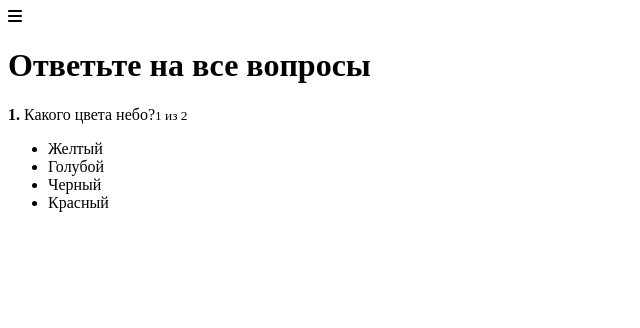
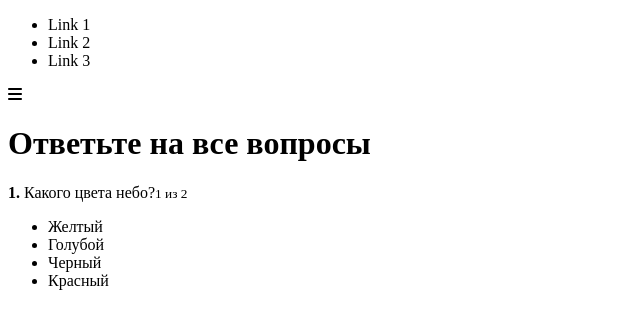
Before and after one commit to CodeCostylProduction/react-quiz, a React app: page / in a window 1280 px wide. Shown: the top 328 px of the page, without its empty margins (0-640 px from the left). Built offline with nearby package versions, Linux system fonts and the light colour scheme.

Commit message:
up to 58 exercise

```diff
--- /dev/null
+++ b/src/components/Navigation/Drawer/Drawer.css
@@ -0,0 +1,42 @@
+.Drawer {
+    left: 0;
+    bottom: 0;
+    top: 0;
+    position: fixed;
+    width: 80%;
+    max-width: 300px;
+    padding: 20px 10px;
+    box-sizing: border-box;
+    background: #ffffff;
+    transform: translateX(0px);
+    transition: transform .22s ease-in;
+    z-index: 90;
+}
+
+.Drawer.close {
+    transform: translateX(-300px);
+}
+
+.Drawer ul {
+    list-style: none;
+    margin: 0;
+    padding: 0;
+}
+
+.Drawer ul li {
+    margin-bottom: 15px;
+}
+
+.Drawer ul li a {
+    color: #363d54;
+    font-size: 30px;
+    text-decoration: none;
+    background-color: #ffffff;
+    position: relative;
+    padding: 0 20px 10px 20px;
+    transition: opacity .3s;
+}
+
+.Drawer ul li a:hover, .active {
+    opacity: .7;
+}
--- /dev/null
+++ b/src/components/Navigation/Drawer/Drawer.js
@@ -0,0 +1,35 @@
+import React, {Component} from 'react'
+import classes from './Drawer.css'
+
+const links = [
+    1,2,3
+]
+
+class Drawer extends Component {
+    renderLinks() {
+        return links.map((link, index) => {
+           return (
+                <li key={index}>
+                    <a>Link {link}</a>
+                </li>
+           )
+        })
+    }
+
+    render() {
+        const cls = [classes.Drawer]
+        if (!this.props.isOpen) {
+            cls.push(classes.close)
+        }
+
+        return (
+           <nav className={cls.join(' ')}>
+               <ul>
+                   {this.renderLinks() }
+               </ul>
+           </nav>
+        )
+    }
+}
+
+export default Drawer
--- a/src/hoc/Layout/Layout.js
+++ b/src/hoc/Layout/Layout.js
@@ -1,6 +1,7 @@
 import React, {Component} from 'react'
 import classes from './Layout.css'
 import MenuToggle from "../../components/Navigation/MenuToggle/MenuToggle";
+import Drawer from "../../components/Navigation/Drawer/Drawer";
 
 class Layout extends Component {
     state = {
@@ -16,6 +17,9 @@
     render() {
         return (
             <div className={classes.Layout}>
+                <Drawer
+                    isOpen={this.state.menu}
+                />
                 <MenuToggle
                 onToggle={this.toggleMenuHandler}
                 isOpen={this.state.menu}
```
